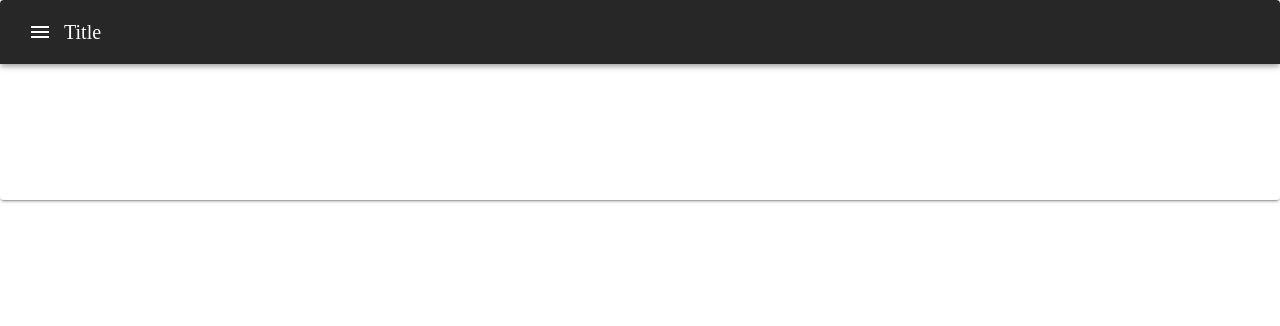
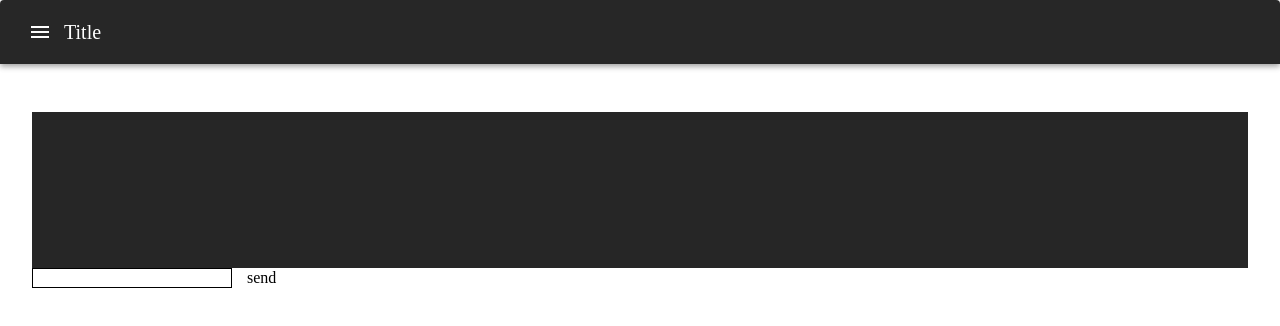
Before and after one commit to Vladimir-Polyakoff/user-admin, a Vue app: page /sms-chat in a window 1280 px wide. Shown: the top 326 px of the page. Built offline with nearby package versions, Linux system fonts and the light colour scheme.

Commit message:
add Chat

```diff
--- /dev/null
+++ b/src/components/InputChat.vue
@@ -0,0 +1,27 @@
+<template>
+  <div>
+    <input type="text" v-model.trim="value">
+    <button :disabled="!value" @click="$emit('send', value), value = ''">send</button>
+  </div>
+</template>
+
+<script>
+export default {
+  name: 'InputChat',
+  data () {
+    return {
+      value: ''
+    }
+  }
+}
+</script>
+
+<style scoped>
+  div {
+    border: 1px solid black;
+    width: 200px;
+    height: 20px;
+    display: flex;
+    gap: 14px;
+  }
+</style>
--- a/src/components/NavBar.vue
+++ b/src/components/NavBar.vue
@@ -75,6 +75,13 @@ export default {
       },
       {
         id: 5,
+        path: '/sms-chat',
+        name: 'SmsChat',
+        title: 'SmsChat',
+        icon: 'mdi-account'
+      },
+      {
+        id: 6,
         path: '/find-index',
         name: 'FindSumIndex',
         title: 'RaFindSumIndexdio',
--- a/src/router/index.js
+++ b/src/router/index.js
@@ -6,6 +6,8 @@ import Text from '@/views/Text'
 import Checkbox from '@/views/Checkbox'
 import Radio from '@/views/Radio'
 import FindSumIndex from '@/views/FindSumIndex'
+import SmsChat from '@/views/SmsChat'
+import SmsChatSecond from '@/views/SmsChatSecond'
 
 Vue.use(VueRouter)
 
@@ -40,6 +42,16 @@ const routes = [
     path: '/find-index',
     name: 'FindSumIndex',
     component: FindSumIndex
+  },
+  {
+    path: '/sms-chat',
+    name: 'SmsChat',
+    component: SmsChat
+  },
+  {
+    path: '/sms-chat-second',
+    name: 'SmsChatSecond',
+    component: SmsChatSecond
   }
 ]
 
--- a/src/store/index.js
+++ b/src/store/index.js
@@ -5,12 +5,22 @@ Vue.use(Vuex)
 
 export default new Vuex.Store({
   state: {
+    chatList: []
   },
   getters: {
+    getChatList (state) {
+      return state.chatList
+    }
   },
   mutations: {
+    setMessage (state, message) {
+      state.chatList.push(message)
+    }
   },
   actions: {
+    addMessage ({ commit }, message) {
+      commit('setMessage', message)
+    }
   },
   modules: {
   }
--- /dev/null
+++ b/src/views/SmsChat.vue
@@ -0,0 +1,49 @@
+<template>
+  <div class="parent">
+    <div class="chat">
+      <div v-for="(sms, index) in chatList" :key="index" :style="sms.name === 'second' && 'text-align: right'">{{ sms.name }} : {{ sms.value }}</div>
+    </div>
+    <InputChat
+    @send="send"
+    />
+  </div>
+</template>
+
+<script>
+import InputChat from '@/components/InputChat.vue'
+import { mapActions } from 'vuex'
+
+export default {
+  name: 'SmsChat',
+  components: {
+    InputChat
+  },
+  computed: {
+    chatList () {
+      return this.$store.getters.getChatList
+      // return this.$store.state.chatList
+    }
+  },
+  methods: {
+    ...mapActions(['addMessage']),
+    send (value) {
+      this.addMessage({ name: 'first', value })
+      this.$router.push('/sms-chat-second')
+    }
+  }
+}
+</script>
+
+<style scoped>
+  .parent {
+    display: flex;
+    flex-direction: column;
+    min-height: 100%;
+  }
+  .chat {
+    color: white;
+    width: 100%;
+    background: #262626;
+    flex: 1 1 auto;
+  }
+</style>
--- /dev/null
+++ b/src/views/SmsChatSecond.vue
@@ -0,0 +1,49 @@
+<template>
+  <div class="parent">
+    <div class="chat">
+      <div v-for="(sms, index) in chatList" :key="index" :style="sms.name === 'second' && 'text-align: right'">{{ sms.name }} : {{ sms.value }}</div>
+    </div>
+    <InputChat
+    @send="send"
+    />
+  </div>
+</template>
+
+<script>
+import InputChat from '@/components/InputChat.vue'
+import { mapActions } from 'vuex'
+
+export default {
+  name: 'SmsChatSecond',
+  components: {
+    InputChat
+  },
+  computed: {
+    chatList () {
+      return this.$store.getters.getChatList
+      // return this.$store.state.chatList
+    }
+  },
+  methods: {
+    ...mapActions(['addMessage']),
+    send (value) {
+      this.addMessage({ name: 'second', value })
+      this.$router.push('/sms-chat')
+    }
+  }
+}
+</script>
+
+<style scoped>
+  .parent {
+    display: flex;
+    flex-direction: column;
+    min-height: 100%;
+  }
+  .chat {
+    color:red;
+    width: 100%;
+    background: #262626;
+    flex: 1 1 auto;
+  }
+</style>
```
